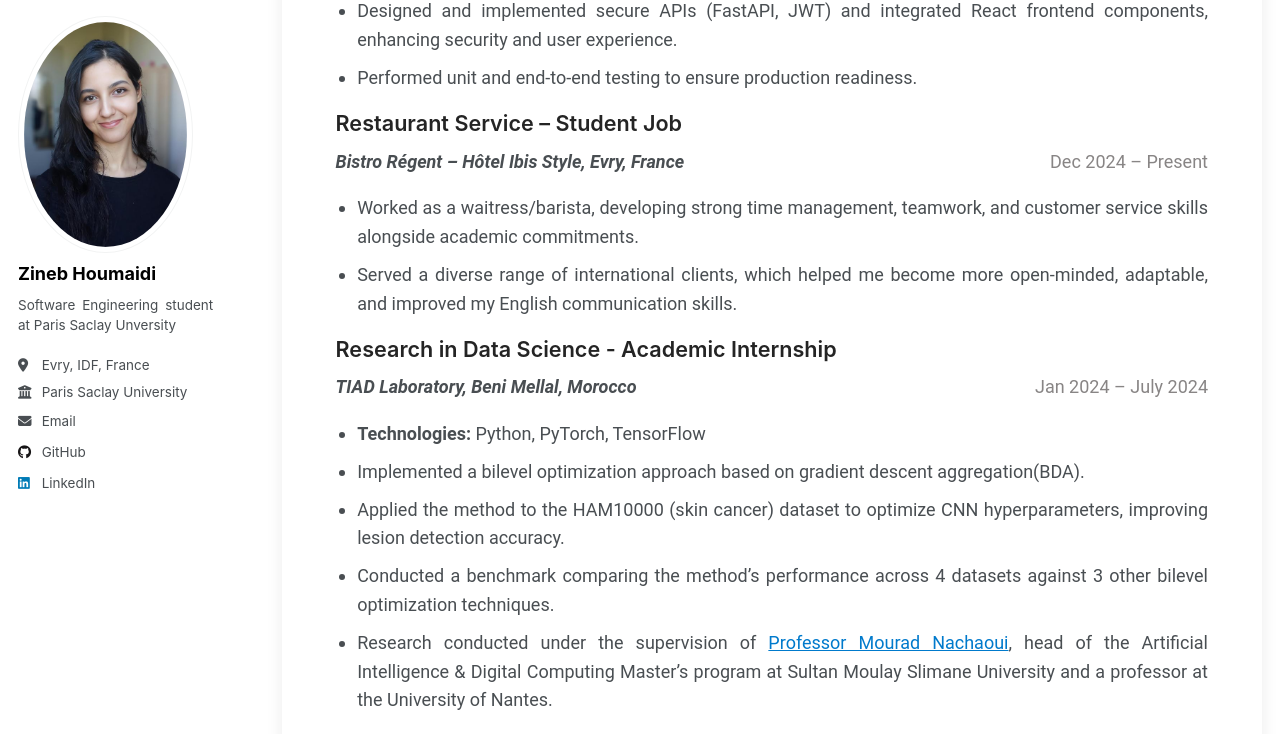
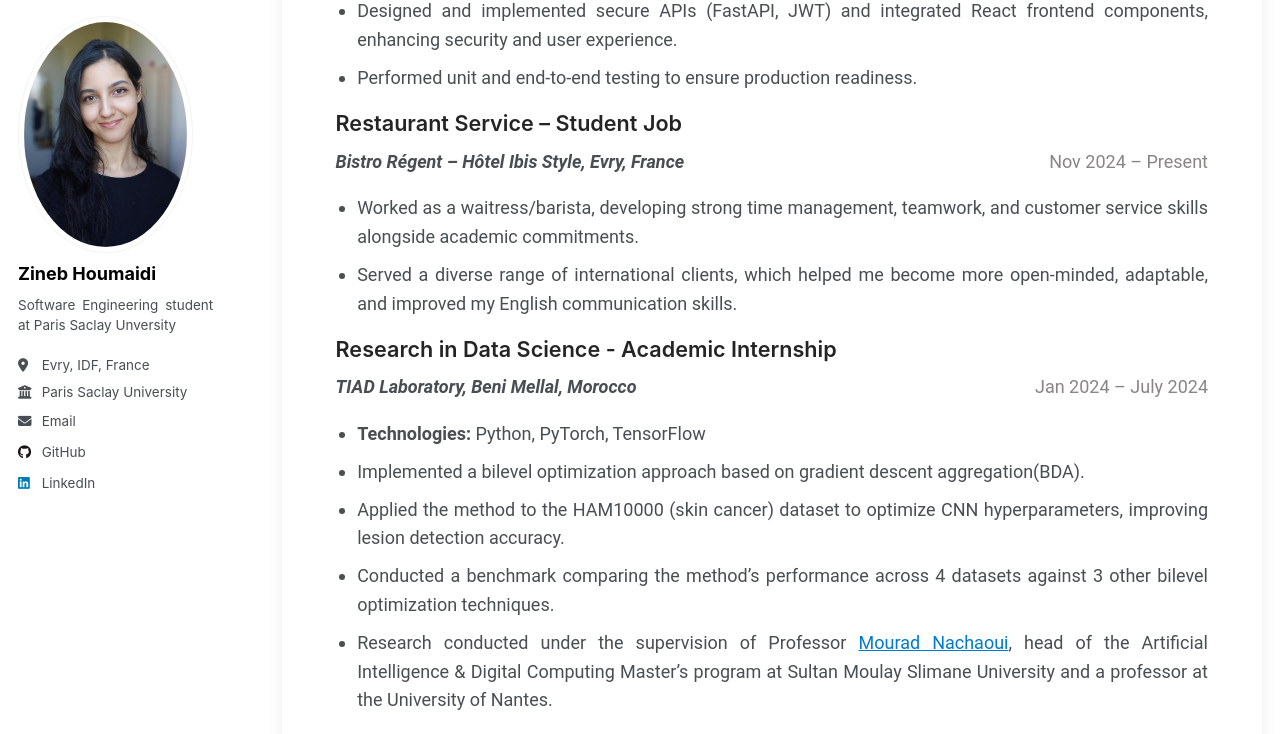
Before and after one commit to Zineb06/Zineb06.github.io, a Jekyll site: the page built from _pages/cv.md, in a window 1280 px wide and 1400 px high, scrolled down 487 px. Shown: the part 105-839 px from the top of the window. Built offline with Jekyll 4.4.1, drawn with Linux system fonts in a browser that asks for light colours; a script that is not in the unit is left out; some of the changed text lies outside the part shown.

```diff
--- a/_pages/cv.md
+++ b/_pages/cv.md
@@ -93,9 +93,7 @@ redirect_from:
     text-decoration: none;
   }
 
-  a:hover {
-    text-decoration: underline;
-  }
+
 
 </style>
 
@@ -119,7 +117,7 @@ redirect_from:
 
   <div>
   <h3 class="position">Restaurant Service – Student Job</h3>
-  <span class="company"><b>Bistro Régent – Hôtel Ibis Style, Evry, France</b></span> <span class="date">Dec 2024 – Present</span>
+  <span class="company"><b>Bistro Régent – Hôtel Ibis Style, Evry, France</b></span> <span class="date">Nov 2024 – Present</span>
   <ul>
     <li>Worked as a waitress/barista, developing strong time management, teamwork, and customer service skills alongside academic commitments.</li>
     <li>Served a diverse range of international clients, which helped me become more open-minded, adaptable, and improved my English communication skills.</li>
@@ -134,7 +132,7 @@ redirect_from:
       <li>Implemented a bilevel optimization approach based on gradient descent aggregation(BDA).</li>
       <li>Applied the method to the HAM10000 (skin cancer) dataset to optimize CNN hyperparameters, improving lesion detection accuracy.</li>
       <li>Conducted a benchmark comparing the method’s performance across 4 datasets against 3 other bilevel optimization techniques.</li>
-      <li>Research conducted under the supervision of <a href="mailto:m.nachaoui@usms.ma">Professor Mourad Nachaoui</a>, head of the Artificial Intelligence & Digital Computing Master’s program at Sultan Moulay Slimane University and a professor at the University of Nantes.</li>
+      <li>Research conducted under the supervision of Professor <a href="mailto:m.nachaoui@usms.ma"> Mourad Nachaoui</a>, head of the Artificial Intelligence & Digital Computing Master’s program at Sultan Moulay Slimane University and a professor at the University of Nantes.</li>
     </ul>
   </div>
 
@@ -177,6 +175,41 @@ redirect_from:
     </ul>
   </div>
 
+  <h2>Skills</h2>
+  <ul>
+  <li></li>
+    <!-- <li><b>Programming:</b> JavaScript, TypeScript,Java, PHP, Python (TensorFlow, Keras…), R, C.</li>
+    <li><b>Frameworks:</b> React.js, Angular, SpringBoot, FastAPI, Laravel, Symfony, AJAX.</li>
+    <li><b>Data Science:</b> Business Intelligence, Machine Learning, Deep Learning, Data Warehousing.</li>
+    <li><b>Databases:</b> MongoDB, MySQL, Firebase, T-SQL, Oracle.</li>
+    <li><b>Tools:</b> Git, Docker, WordPress, Jupyter Notebook, Merise, UML, PowerBI, Figma.</li> -->
+  </ul>
+
+  <h2>Certificates</h2>
+  <ul>
+    <li><a href="https://www.coursera.org/account/accomplishments/verify/77N4KJQDMUZ5" target="_blank"><b>Neural Networks and Deep Learning</b></a></li>
+    <li><a href="https://www.coursera.org/account/accomplishments/verify/CG3T7EB977DD" target="_blank"><b>Machine Learning with Python</b></a></li>
+    <li><a href="https://www.coursera.org/account/accomplishments/verify/9BS01PKJVCFA" target="_blank"><b>Introduction to Git and GitHub</b></a></li>
+    <li><a href="https://www.coursera.org/account/accomplishments/verify/GWRNF4VMK37Q" target="_blank"><b>Getting Started with Data Warehousing and BI Analytics</b></a></li>
+  </ul>
+
+  <h2>Languages</h2>
+  <ul>
+    <li>French – Bilingual</li>
+    <li>English – Fluent</li>
+    <li>Spanish - Beginner</li>
+    <li>Arabic – Native</li>
+  </ul>
+
+  <h2>Interests</h2>
+  <ul>
+    <li></li>
+    <!-- <li></li>
+    <li></li>
+    <li></li>
+    <li></li> -->
+  </ul>
+
   <p class="contact">
     📧 Contact: <a href="mailto:zineb.houmaidi@etud.univ-evry.fr">zineb.houmaidi@etud.univ-evry.fr</a>
   </p>
```
Also changed, not shown: _pages/about.md (+1 -2 lines).
